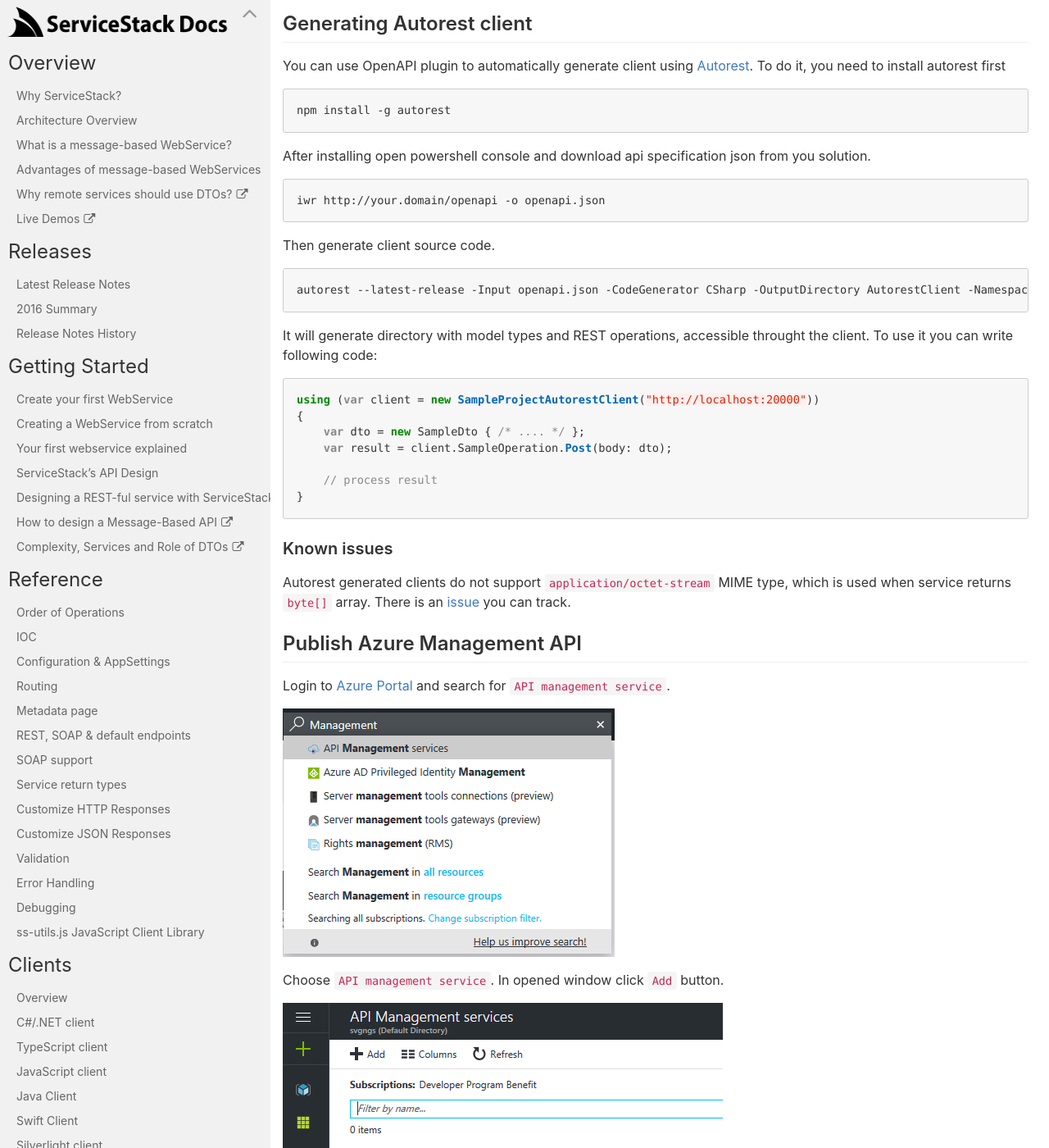
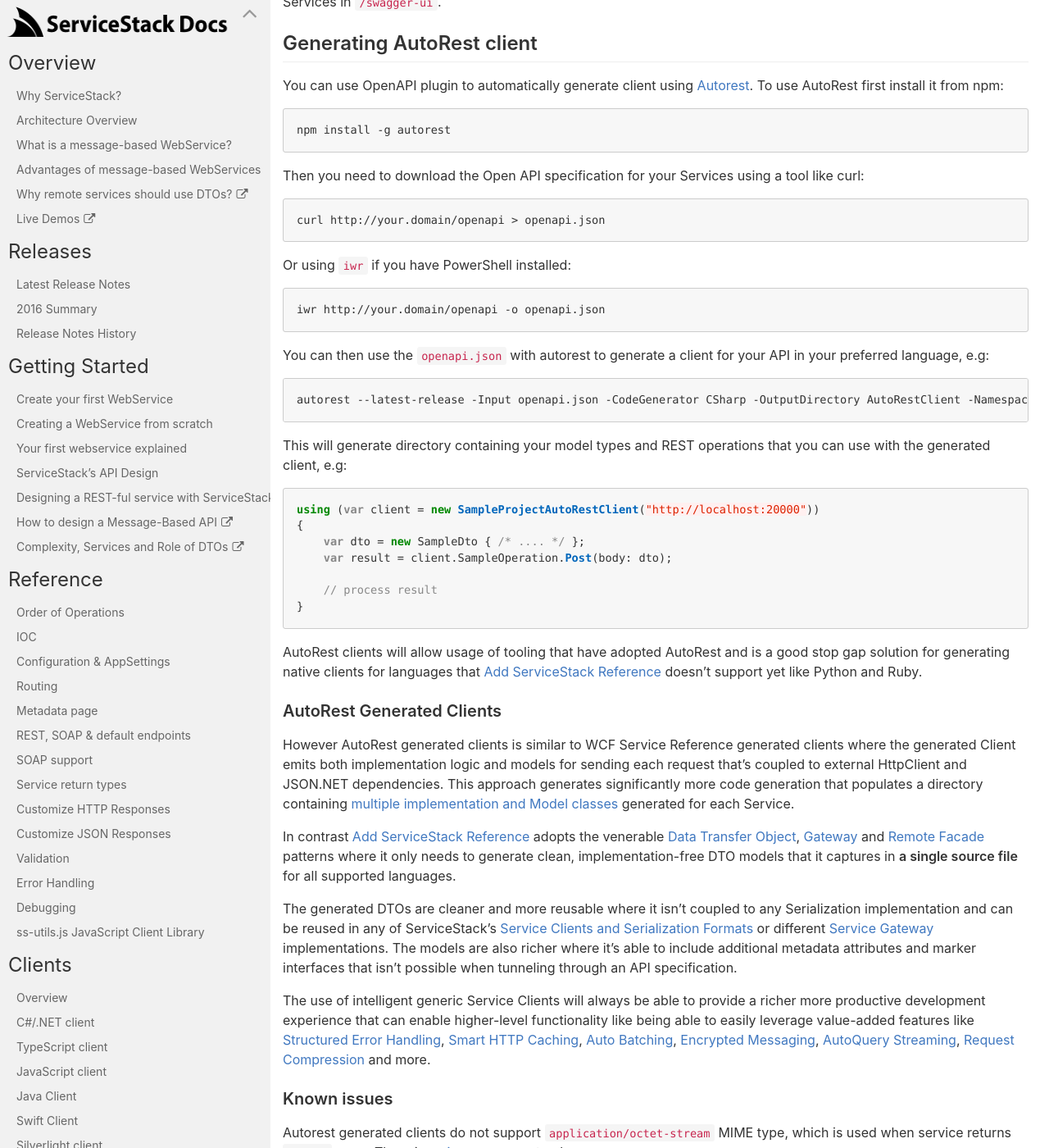
Before and after one commit to timker/docs, a Jekyll site: the page built from docs/_documentation/OpenAPI.md, in a window 1280 px wide and 1400 px high, scrolled down 5333 px. Shown: the whole window at 82% size. Built offline with Jekyll 4.4.1, drawn with Linux system fonts in a browser that asks for light colours; nearby versions of some CDN libraries; some of the changed text lies outside the part shown.

Commit message:
OpenAPI tweaks + add notes on AutoRest

````diff
--- a/docs/_documentation/OpenAPI.md
+++ b/docs/_documentation/OpenAPI.md
@@ -228,27 +228,33 @@
 
 Also you can click "Try it out" button on services, which requires authentication and browser will prompt a window with user/password field for entering basic auth credentials.
 
-Alternatively users can login outside of Swagger UI, to access protected Services in Swagger UI.
+Alternatively you can authenticate outside Swagger (e.g. via an OAuth Provider) which will also let you
+call protected Services in `/swagger-ui`.
 
+## Generating AutoRest client
 
-## Generating Autorest client
-
-You can use OpenAPI plugin to automatically generate client using [Autorest](https://guthub.com/Azure/Autorest). To do it, you need to install autorest first
+You can use OpenAPI plugin to automatically generate client using [Autorest](https://guthub.com/Azure/Autorest).
+To use AutoRest first install it from npm:
 
     npm install -g autorest
 
-After installing open powershell console and download api specification json from you solution.
+Then you need to download the Open API specification for your Services using a tool like curl:
+
+    curl http://your.domain/openapi > openapi.json
+
+Or using `iwr` if you have PowerShell installed:
 
     iwr http://your.domain/openapi -o openapi.json
 
-Then generate client source code.
+You can then use the `openapi.json` with autorest to generate a client for your API in your preferred language, e.g:
 
-    autorest --latest-release -Input openapi.json -CodeGenerator CSharp -OutputDirectory AutorestClient -Namespace AutorestClient
+    autorest --latest-release -Input openapi.json -CodeGenerator CSharp -OutputDirectory AutoRestClient -Namespace AutoRestClient
 
-It will generate directory with model types and REST operations, accessible throught the client. To use it you can write following code:
+This will generate directory containing your model types and REST operations that you can use with the
+generated client, e.g:
 
 ```csharp
-using (var client = new SampleProjectAutorestClient("http://localhost:20000"))
+using (var client = new SampleProjectAutoRestClient("http://localhost:20000"))
 {
     var dto = new SampleDto { /* .... */ };
     var result = client.SampleOperation.Post(body: dto);
@@ -256,6 +262,38 @@
     // process result
 }
 ```
+
+AutoRest clients will allow usage of tooling that have adopted AutoRest and is a good stop gap solution for generating
+native clients for languages that [Add ServiceStack Reference](/add-servicestack-reference) doesn't support yet like
+Python and Ruby.
+
+### AutoRest Generated Clients
+
+However AutoRest generated clients is similar to WCF Service Reference generated clients where the generated Client
+emits both implementation logic and models for sending each request that's coupled to external HttpClient and JSON.NET
+dependencies. This approach generates significantly more code generation that populates a directory containing
+[multiple implementation and Model classes](https://github.com/ServiceStack/ServiceStack/tree/master/tests/ServiceStack.OpenApi.Tests/GeneratedClient)
+generated for each Service.
+
+In contrast [Add ServiceStack Reference](/add-servicestack-reference) adopts the
+venerable [Data Transfer Object](https://martinfowler.com/eaaCatalog/dataTransferObject.html),
+[Gateway](https://martinfowler.com/eaaCatalog/gateway.html) and
+[Remote Facade](https://martinfowler.com/eaaCatalog/remoteFacade.html) patterns where it only needs to generate
+clean, implementation-free DTO models that it captures in **a single source file** for all supported languages.
+
+The generated DTOs are cleaner and more reusable where it isn't coupled to any Serialization implementation and
+can be reused in any of ServiceStack's
+[Service Clients and Serialization Formats](http://docs.servicestack.net/csharp-client#httpwebrequest-service-clients)
+or different [Service Gateway](http://docs.servicestack.net/service-gateway) implementations.
+The models are also richer where it's able to include additional metadata attributes and marker interfaces
+that isn't possible when tunneling through an API specification.
+
+The use of intelligent generic Service Clients will always be able to provide a richer more productive development
+experience that can enable higher-level functionality like being able to easily leverage value-added features like
+[Structured Error Handling](/error-handling), [Smart HTTP Caching](/cache-aware-clients),
+[Auto Batching](/auto-batched-requests), [Encrypted Messaging](/encrypted-messaging#encrypted-service-client),
+[AutoQuery Streaming](/autoquery-rdbms#service-clients-support),
+[Request Compression](/csharp-client#client--server-request-compression) and more.
 
 ### Known issues
 
````
